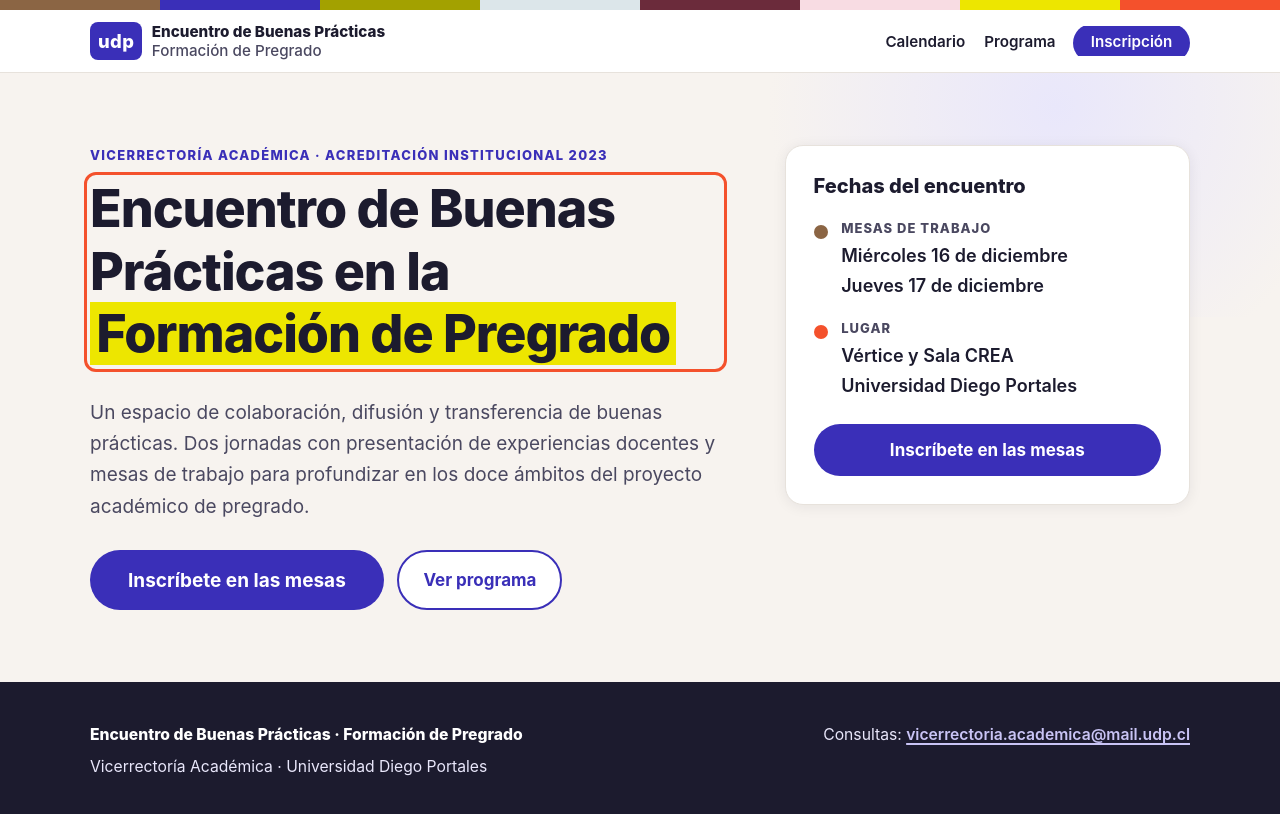
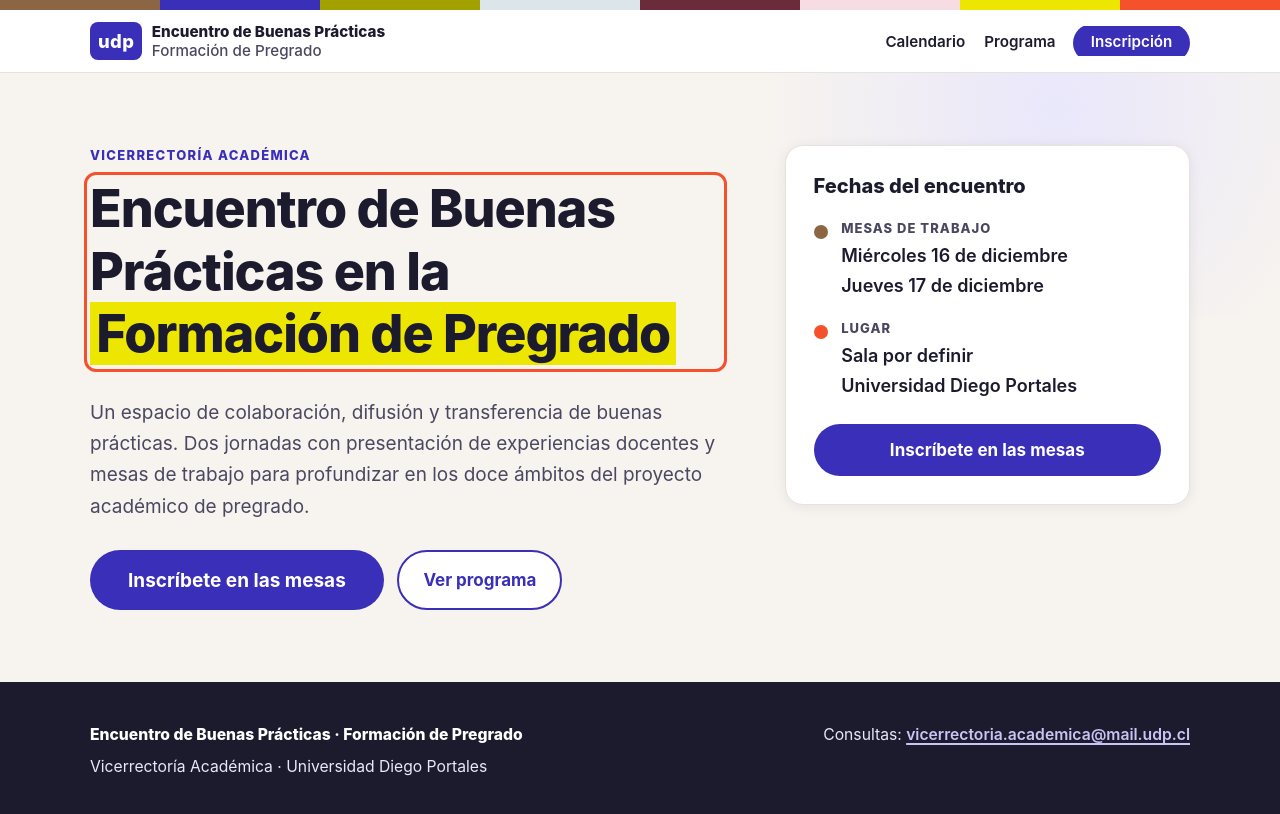
Before and after one commit to crsph2/BuenasPracticas, a plain HTML site: page index.html in a window 1280 px wide. Drawn offline with Linux system fonts and the light colour scheme.

Commit message:
Update index.html

```diff
--- a/index.html
+++ b/index.html
@@ -28,7 +28,7 @@
       <ul class="nav-lista">
         <li><a href="#vista-calendario" data-vista="calendario">Calendario</a></li>
         <li><a href="#vista-programa" data-vista="programa">Programa</a></li>
-        <li><a class="nav-cta" href="#vista-inscripcion" data-vista="inscripcion">Inscripción</a></li>
+        <li><a class="nav-cta" href="https://forms.gle/nt7oTcX3CLDruh5g8" target="_blank" rel="noopener">Inscripción</a></li>
       </ul>
     </nav>
   </div>
@@ -40,7 +40,7 @@
   <section class="hero vista" id="vista-inicio" aria-labelledby="titulo-principal">
     <div class="contenedor hero-grid">
       <div>
-        <p class="eyebrow">Vicerrectoría Académica · Acreditación Institucional 2023</p>
+        <p class="eyebrow">Vicerrectoría Académica</p>
         <h1 id="titulo-principal">Encuentro de Buenas Prácticas en la <span class="resaltado">Formación de Pregrado</span></h1>
         <p class="hero-bajada">
           Un espacio de colaboración, difusión y transferencia de buenas prácticas.
@@ -48,8 +48,8 @@
           y mesas de trabajo para profundizar en los doce ámbitos del proyecto académico de pregrado.
         </p>
         <div class="hero-acciones">
-          <a class="btn btn-primario btn-grande" href="#vista-inscripcion" data-vista="inscripcion">Inscríbete en las mesas</a>
-          <a class="btn btn-secundario" href="#vista-programa" data-vista="programa">Ver programa</a>
+          <a class="btn btn-primario btn-grande" href="https://forms.gle/nt7oTcX3CLDruh5g8" target="_blank" rel="noopener">Inscríbete en las mesas</a>
+          <a class="btn btn-secundario" href="https://forms.gle/nt7oTcX3CLDruh5g8" target="_blank" rel="noopener">Ver programa</a>
         </div>
       </div>
 
@@ -70,11 +70,11 @@
             <span class="dato-punto punto-naranja" aria-hidden="true"></span>
             <div>
               <p class="dato-titulo">Lugar</p>
-              <p class="dato-valor">Vértice y Sala CREA<br>Universidad Diego Portales</p>
+              <p class="dato-valor">Sala por definir<br>Universidad Diego Portales</p>
             </div>
           </li>
         </ul>
-        <a class="btn btn-primario" href="#vista-inscripcion" data-vista="inscripcion">Inscríbete en las mesas</a>
+        <a class="btn btn-primario" href="https://forms.gle/nt7oTcX3CLDruh5g8" target="_blank" rel="noopener">Inscríbete en las mesas</a>
       </aside>
     </div>
   </section>
@@ -132,7 +132,7 @@
         <p class="bloque-hora">09:30 – 11:20</p>
         <div class="charla-card">
           <h4>Inauguración y presentación de experiencias: Docencia en primera persona</h4>
-          <p class="charla-lugar">Vértice y CREA</p>
+          <p class="charla-lugar">Sala por definir</p>
         </div>
       </div>
 
@@ -143,19 +143,19 @@
             <span class="mesa-num">Mesa 1</span>
             <h3>Metodologías activas y Tecnologías emergentes</h3>
             <p class="mesa-tema">Estrategias de enseñanza activa y uso de tecnologías digitales para el aprendizaje.</p>
-            <p class="chips"><span class="chip">Vértice y CREA</span></p>
+            <p class="chips"><span class="chip">Sala por definir</span></p>
           </div>
           <div class="mesa" id="mesa-2">
             <span class="mesa-num">Mesa 2</span>
             <h3>Habilidades profesionales</h3>
             <p class="mesa-tema">Desarrollo de competencias transversales y profesionales en la formación de pregrado.</p>
-            <p class="chips"><span class="chip">Vértice y CREA</span></p>
+            <p class="chips"><span class="chip">Sala por definir</span></p>
           </div>
           <div class="mesa" id="mesa-3">
             <span class="mesa-num">Mesa 3</span>
             <h3>Evaluar para la diversidad</h3>
             <p class="mesa-tema">Instrumentos y estrategias de evaluación inclusiva y diversificada.</p>
-            <p class="chips"><span class="chip">Vértice y CREA</span></p>
+            <p class="chips"><span class="chip">Sala por definir</span></p>
           </div>
         </div>
       </div>
@@ -167,19 +167,19 @@
             <span class="mesa-num">Mesa 4</span>
             <h3>Inserción y apoyo académico</h3>
             <p class="mesa-tema">Estrategias de acompañamiento y nivelación para la progresión estudiantil.</p>
-            <p class="chips"><span class="chip">Vértice y CREA</span></p>
+            <p class="chips"><span class="chip">Sala por definir</span></p>
           </div>
           <div class="mesa" id="mesa-5">
             <span class="mesa-num">Mesa 5</span>
             <h3>Evaluación para el aprendizaje</h3>
             <p class="mesa-tema">Diseño de evaluaciones formativas y retroalimentación efectiva.</p>
-            <p class="chips"><span class="chip">Vértice y CREA</span></p>
+            <p class="chips"><span class="chip">Sala por definir</span></p>
           </div>
           <div class="mesa" id="mesa-6">
             <span class="mesa-num">Mesa 6</span>
             <h3>Consideraciones inclusivas para la práctica docente</h3>
             <p class="mesa-tema">Ajustes razonables, accesibilidad y participación en el aula.</p>
-            <p class="chips"><span class="chip">Vértice y CREA</span></p>
+            <p class="chips"><span class="chip">Sala por definir</span></p>
           </div>
         </div>
       </div>
@@ -194,19 +194,19 @@
             <span class="mesa-num">Mesa 7</span>
             <h3>Experiencias de interdisciplina</h3>
             <p class="mesa-tema">Diseño e implementación de experiencias formativas interdisciplinarias.</p>
-            <p class="chips"><span class="chip">Vértice y CREA</span></p>
+            <p class="chips"><span class="chip">Sala por definir</span></p>
           </div>
           <div class="mesa" id="mesa-8">
             <span class="mesa-num">Mesa 8</span>
             <h3>Investigación, creación e innovación</h3>
             <p class="mesa-tema">Vinculación entre docencia e investigación/creación en el pregrado.</p>
-            <p class="chips"><span class="chip">Vértice y CREA</span></p>
+            <p class="chips"><span class="chip">Sala por definir</span></p>
           </div>
           <div class="mesa" id="mesa-9">
             <span class="mesa-num">Mesa 9</span>
             <h3>Formar para la inclusión</h3>
             <p class="mesa-tema">Incorporación de contenidos y experiencias de inclusión en la formación profesional.</p>
-            <p class="chips"><span class="chip">Vértice y CREA</span></p>
+            <p class="chips"><span class="chip">Sala por definir</span></p>
           </div>
         </div>
       </div>
@@ -218,19 +218,19 @@
             <span class="mesa-num">Mesa 10</span>
             <h3>Gestión curricular y Desarrollo docente</h3>
             <p class="mesa-tema">Articulación curricular y formación continua del cuerpo académico.</p>
-            <p class="chips"><span class="chip">Vértice y CREA</span></p>
+            <p class="chips"><span class="chip">Sala por definir</span></p>
           </div>
           <div class="mesa" id="mesa-11">
             <span class="mesa-num">Mesa 11</span>
             <h3>Internacionalización y Vinculación con el medio</h3>
             <p class="mesa-tema">Experiencias de internacionalización y conexión con el entorno social y productivo.</p>
-            <p class="chips"><span class="chip">Vértice y CREA</span></p>
+            <p class="chips"><span class="chip">Sala por definir</span></p>
           </div>
           <div class="mesa" id="mesa-12">
             <span class="mesa-num">Mesa 12</span>
             <h3>Planes de estudio e inclusión</h3>
             <p class="mesa-tema">Incorporación de criterios inclusivos en el diseño y rediseño curricular.</p>
-            <p class="chips"><span class="chip">Vértice y CREA</span></p>
+            <p class="chips"><span class="chip">Sala por definir</span></p>
           </div>
         </div>
       </div>
@@ -239,12 +239,12 @@
         <p class="bloque-hora">13:10 – 14:30</p>
         <div class="charla-card">
           <h4>Presentación del libro: Buenas Prácticas en la Formación de Pregrado UDP</h4>
-          <p class="charla-lugar">Almuerzo opcional</p>
+          <p class="charla-lugar">Contempla almuerzo</p>
         </div>
       </div>
 
       <div style="text-align: center; margin-top: 3rem;">
-        <a class="btn btn-primario btn-grande" href="https://forms.gle/nt7oTcX3CLDruh5g8" data-form target="_blank" rel="noopener">Inscripción a mesas de trabajo</a>
+        <a class="btn btn-primario btn-grande" href="https://forms.gle/nt7oTcX3CLDruh5g8" target="_blank" rel="noopener">Inscripción a mesas de trabajo</a>
       </div>
 
     </div>
@@ -259,7 +259,7 @@
           La inscripción está abierta únicamente para las mesas de trabajo del 16 y 17 de diciembre.
           Selecciona una mesa por cada bloque horario según tu interés.
         </p>
-        <a class="btn btn-primario btn-grande" href="https://forms.gle/nt7oTcX3CLDruh5g8" data-form target="_blank" rel="noopener">Ir al formulario de inscripción</a>
+        <a class="btn btn-primario btn-grande" href="https://forms.gle/nt7oTcX3CLDruh5g8" target="_blank" rel="noopener">Ir al formulario de inscripción</a>
         <p class="inscripcion-nota">
           El formulario incluye un apartado para indicar requerimientos de accesibilidad
           (subtitulado, materiales accesibles u otros apoyos).
```
